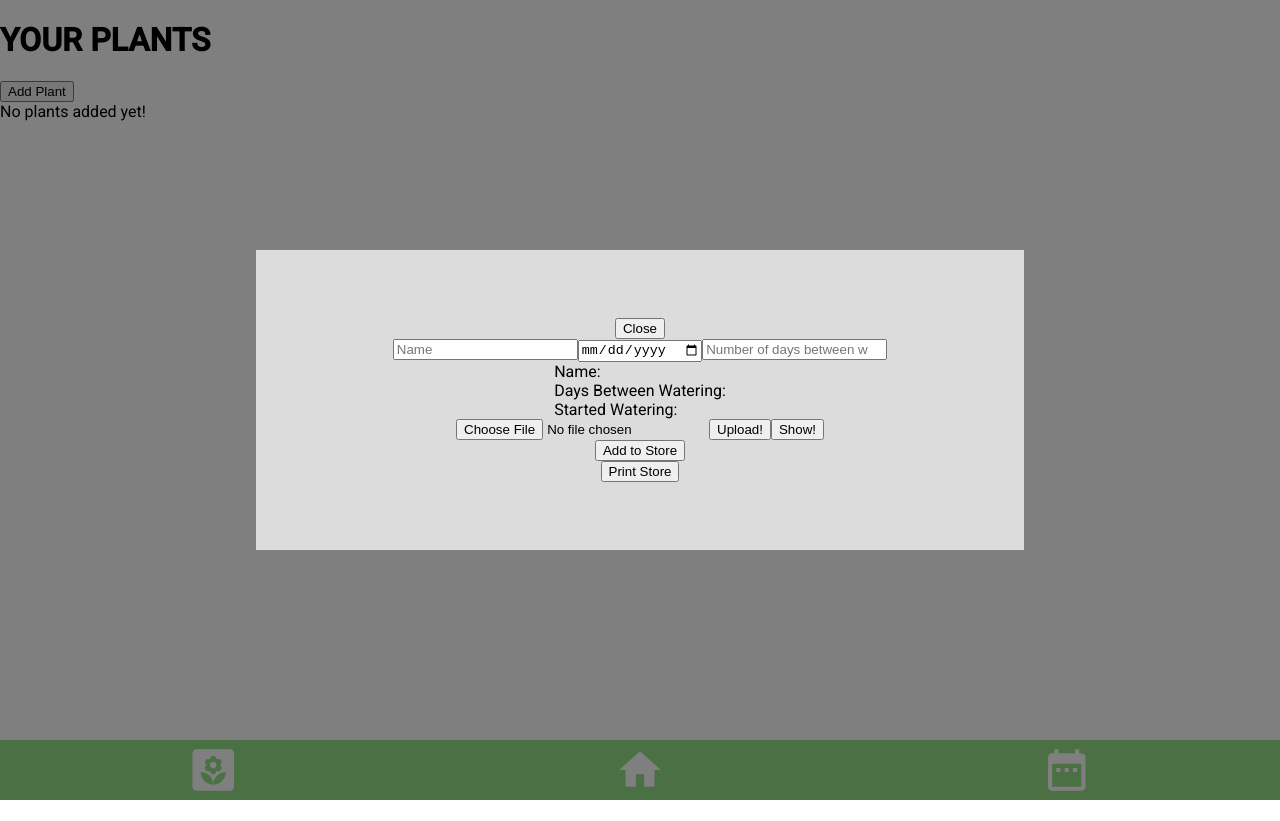
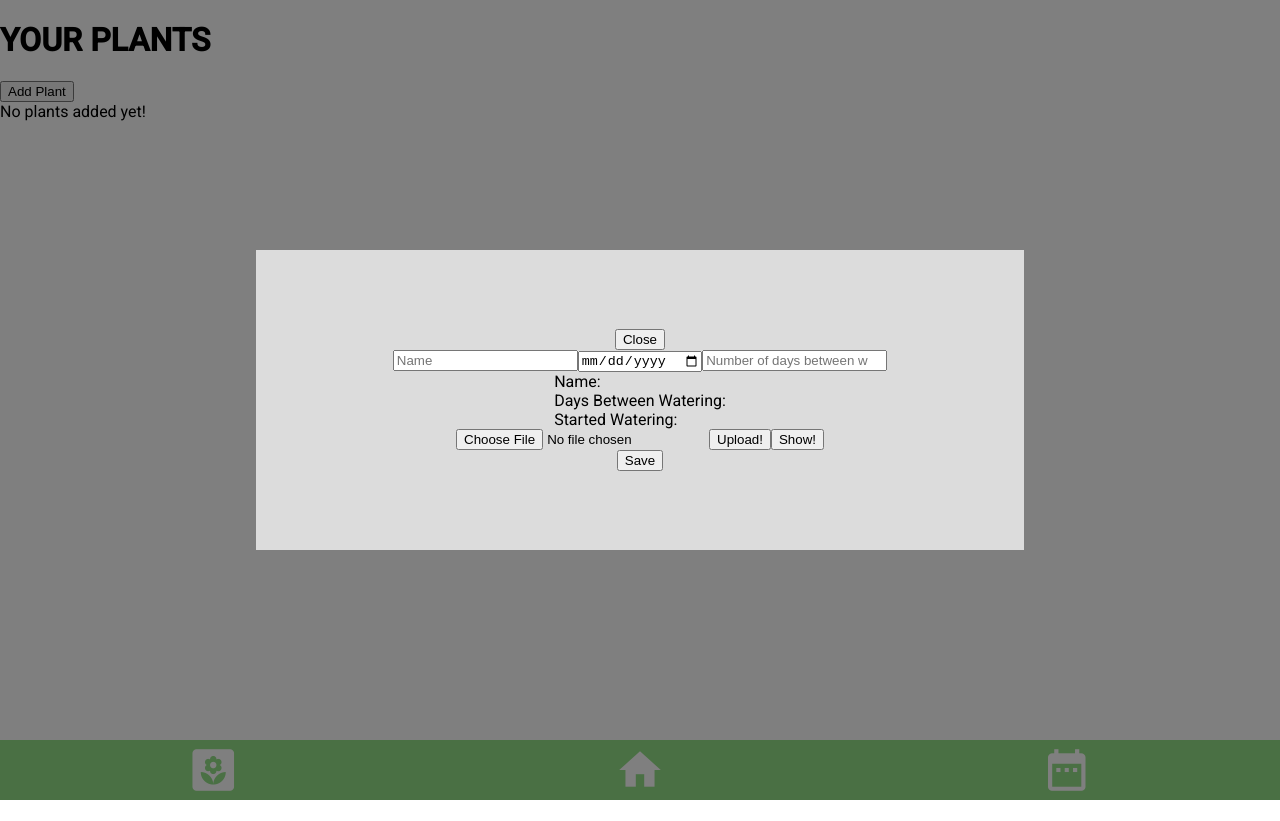
Before and after one commit to vdelaguardia/plant-app, an Angular app: page /inventory in a window 1280 px wide. Both pictures are taken after a click on the button "Add Plant". Built offline with nearby package versions, Linux system fonts and the light colour scheme.

Commit message:
fixed delete function

```diff
--- a/src/app/add-plant-item/add-plant-item.component.html
+++ b/src/app/add-plant-item/add-plant-item.component.html
@@ -21,7 +21,6 @@
                 <img #uploadImg>
             </ng-container>
         </div>
-        <button (click)="addToStore()">Add to Store</button>
-        <button (click)="printStore()">Print Store</button>
+        <button (click)="save()">Save</button>
     </div>
 </div>
--- a/src/app/add-plant-item/add-plant-item.component.ts
+++ b/src/app/add-plant-item/add-plant-item.component.ts
@@ -14,7 +14,7 @@ export class AddPlantItemComponent implements OnInit {
 
   @Output("closeBtnClicked") closeBtnClicked: EventEmitter<void> = new EventEmitter();
   @Output("")
-  @Output("plantAdded") onPlantAdded: EventEmitter<Plant> = new EventEmitter();
+  @Output("plantAdded") onSave: EventEmitter<Plant> = new EventEmitter();
 
   @Input() plant: Plant = new Plant();
   selectedFile: File;
@@ -72,25 +72,8 @@ export class AddPlantItemComponent implements OnInit {
     return this.uploadedPicture.src;
   }
 
-  addToStore() {
-    // const request = indexedDB.open("PlantDatabase");
-    // let database;
-    // request.onsuccess = (event) => {
-    //   database = request.result;
-    //   const transaction = database.transaction("plants", "readwrite");
-    //   this.handleTransactionCompleteAndError(transaction);
-    //   const objectStore = transaction.objectStore("plants");
-    //   const addRequest = objectStore.add(this.plant);
-    //   addRequest.onsuccess = (event) => {
-    //     console.log("Added: " + event.target);
-    //     this.onPlantAdded.emit();
-    //   }
-    // }
-    // this.plantSvc.add(this.plant)
-    //   .then( id => {
-
-    // });
-    this.onPlantAdded.emit(this.plant);
+  save() {
+    this.onSave.emit(this.plant);
   }
 
   printStore() {
--- a/src/app/inventory/inventory.component.html
+++ b/src/app/inventory/inventory.component.html
@@ -6,6 +6,6 @@
 <span *ngIf="plants.length === 0">No plants added yet!</span>
 <add-plant-item *ngIf="showModifyPlantModal"
     [plant]="selectedPlant"
-    (closeBtnClicked)="modifyPlantModal()"
-    (plantAdded)="onPlantAdded($event)">
+    (closeBtnClicked)="toggleModifyPlantModal()"
+    (save)="onPlantSaved($event)">
 </add-plant-item>
--- a/src/app/inventory/inventory.component.ts
+++ b/src/app/inventory/inventory.component.ts
@@ -33,15 +33,23 @@ export class InventoryComponent implements OnInit {
     });
   }
 
-  onPlantAdded(plant: Plant): void {
+  onPlantSaved(plant: Plant): void {
+    if (this.plants.find(p => p.plantId == plant.plantId)) {
+      this.addPlant(plant);
+    } else {
+      this.modifyPlant(plant);
+    }
+    this.toggleModifyPlantModal();
+  }
+
+  addPlant(plant: Plant): void {
     this.plantSvc.add(plant).then(id => {
       this.plants = [...this.plants, Object.assign({}, plant, { id })];
       console.log("Added plant with id: " + id);
     });
-    this.toggleModifyPlantModal();
   }
 
-  onPlantModified(plant: Plant): void {
+  modifyPlant(plant: Plant): void {
     this.plantSvc.update(plant.plantId, plant).then(id => {
       this.plants = this.plants.filter(plant => plant.plantId !== id);
       this.plants = [...this.plants, Object.assign({}, plant, { id })];
--- a/src/app/plant-item/plant-item.component.ts
+++ b/src/app/plant-item/plant-item.component.ts
@@ -12,14 +12,14 @@ export class PlantItemComponent implements OnInit {
   @Input("plant") plant: Plant;
 
   @Output("editClicked") editClicked: EventEmitter<Plant> = new EventEmitter();
-  @Output("deleteClicked") deleteClicked: EventEmitter<Plant> = new EventEmitter();
+  @Output("deleteClicked") deleteClicked: EventEmitter<number> = new EventEmitter();
   constructor() { }
 
   ngOnInit(): void {
   }
 
   onDeleteClicked() {
-    this.deleteClicked.emit(this.plant);
+    this.deleteClicked.emit(this.plant.plantId);
   }
 
   onEditClicked() {
```
